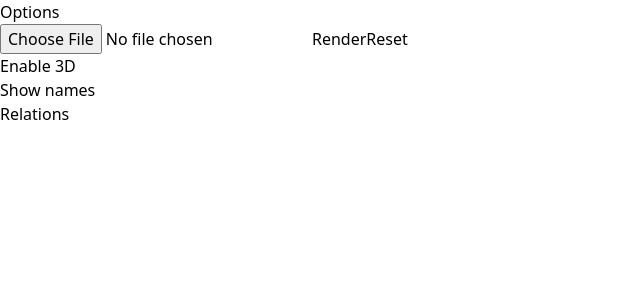
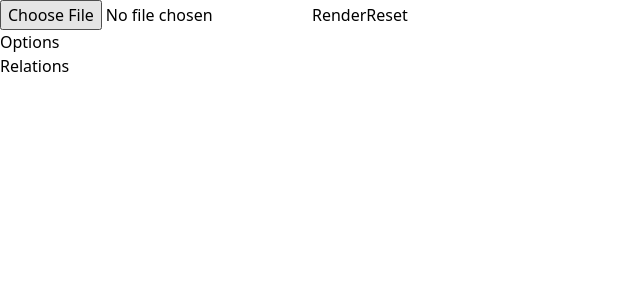
Before and after one commit to xAt0mZ/edge-viewer, a React (Vite) app: page / in a window 1280 px wide. Shown: the top 300 px of the page, without its empty margins (0-640 px from the left). Built offline with nearby package versions, Linux system fonts and the light colour scheme.

Commit message:
refactor: extract node building logic

```diff
--- a/src/App.tsx
+++ b/src/App.tsx
@@ -1,26 +1,19 @@
 import { useCallback, useEffect, useState } from 'react';
+import { Tooltip } from 'react-tooltip';
+import { QuestionMarkCircleIcon } from '@heroicons/react/24/outline';
 
 import { generateLinks } from './utils/generateLinks';
 import { Upload } from './components/Upload';
-import { getContainersNodes } from './getters/containers';
-import { getScheduleNodes } from './getters/schedules';
-import { getEndpointsNodes } from './getters/endpoints';
-import { getEdgeStacksNodes } from './getters/edgeStacks';
-import { getEdgeGroupsNodes } from './getters/edgeGroups';
-
 import { useOptions } from './hooks/useOptions';
 import { useLinksConfig } from './hooks/useLinks';
-import { getEndpointGroupsNodes } from './getters/endpointGroups';
-import { getTagsNodes } from './getters/tags';
-import { Nodes } from './types/node';
+import { GraphNode, Nodes } from './types/node';
 // import { GraphLink } from './types/link';
 import { Json } from './types/json';
-import { Graph, GraphData } from './Graph';
-import { Tooltip } from 'react-tooltip';
-import { QuestionMarkCircleIcon } from '@heroicons/react/24/outline';
 import { LinkType, LinskNotes } from './types/link';
 import { Collapsible } from './components/Collapsible';
 import { Switch } from './components/Switch';
+import { generateNodes } from './getters/generateNodes';
+import { Graph, GraphData } from './Graph';
 
 export function App() {
   const { linksConfig } = useLinksConfig();
@@ -30,42 +23,26 @@ export function App() {
   // const [links, setLinks] = useState<GraphLink[] | undefined>(undefined);
 
   const [data, setData] = useState<GraphData>(undefined);
+  // const [selectedNode, setSelectedNode] = useState<GraphNode | undefined>(
+  //   undefined
+  // );
 
   useEffect(() => {
     if (!json) {
       return;
     }
-    const endpoints = getEndpointsNodes(json);
-    const containers = getContainersNodes(json, endpoints);
-    const schedules = getScheduleNodes(json);
-    const edgeStacks = getEdgeStacksNodes(json);
-    const edgeGroups = getEdgeGroupsNodes(json);
-    const endpointGroups = getEndpointGroupsNodes(json);
-    const tags = getTagsNodes(json);
+    const nodes = generateNodes(json);
 
     const data: GraphData = {
-      nodes: [
-        ...endpoints,
-        ...containers,
-        ...schedules,
-        ...edgeStacks,
-        ...edgeGroups,
-        ...endpointGroups,
-        ...tags,
-      ],
+      nodes: Object.values(nodes).reduce(
+        (acc, v) => acc.concat(v),
+        [] as GraphNode[]
+      ),
       links: [],
     };
 
     setData(data);
-    setNodes({
-      endpoints,
-      containers,
-      schedules,
-      edgeStacks,
-      edgeGroups,
-      endpointGroups,
-      tags,
-    });
+    setNodes(nodes);
   }, [json]);
 
   const render = useCallback(() => {
@@ -80,7 +57,6 @@ export function App() {
   return (
     <div className='relative bg-black h-screen w-screen'>
       <div className='absolute top-2.5 left-2.5 bg-white z-50 rounded p-2 flex flex-col gap-2'>
-        <Collapsible trigger='Options' open>
         <OptionsPanel
           data={data}
           json={json}
@@ -88,12 +64,16 @@ export function App() {
           setData={setData}
           setJson={setJson}
         />
-        </Collapsible>
         <Collapsible trigger='Relations'>
           <LinkOptionsPanel />
         </Collapsible>
       </div>
-      {data && data.links.length && <Graph graphData={data} />}
+      {data && data.links.length && (
+        <Graph
+          graphData={data}
+          // onNodeClick={} onNodeRightClick={}
+        />
+      )}
     </div>
   );
 }
@@ -115,6 +95,7 @@ function OptionsPanel({
   const { options, setOptions } = useOptions();
 
   return (
+    <>
       <div className='grid grid-cols-2 gap-2'>
         <Upload
           id='file-upload'
@@ -135,6 +116,9 @@ function OptionsPanel({
         >
           Reset
         </button>
+      </div>
+      <Collapsible trigger='Options'>
+        <div className='grid grid-cols-2'>
           <Switch
             label='Enable 3D'
             enabled={options.use3d}
@@ -146,6 +130,8 @@ function OptionsPanel({
             onChange={() => setOptions({ showNames: !options.showNames })}
           />
         </div>
+      </Collapsible>
+    </>
   );
 }
 
--- a/src/Graph.tsx
+++ b/src/Graph.tsx
@@ -27,7 +27,13 @@ type CommonProps2D = Pick<Props2D, CommonKeys>;
 type CommonProps3D = Pick<Props3D, CommonKeys>;
 type CommonProps = CommonProps2D | CommonProps3D;
 
-type Props = { graphData: GraphData };
+type NodeClickActions =
+  | Pick<Props2D, 'onNodeClick' | 'onNodeRightClick'>
+  | Pick<Props3D, 'onNodeClick' | 'onNodeRightClick'>;
+
+type Props = NodeClickActions & {
+  graphData: GraphData;
+};
 export function Graph({ graphData }: Props) {
   const { options } = useOptions();
   const [width, height] = useWindowSize();
--- a/src/components/Collapsible.tsx
+++ b/src/components/Collapsible.tsx
@@ -14,8 +14,8 @@ export function Collapsible({
     <ReactCollapsible
       trigger={trigger}
       open={open}
-      triggerClassName='relative block w-full pb-1 after:content-[">"] after:absolute after:right-0 after:rotate-90'
-      triggerOpenedClassName='relative block w-full pb-1 after:content-["<"] after:absolute after:right-0 after:rotate-90'
+      triggerClassName='font-bold relative block w-full pb-1 after:content-[">"] after:absolute after:right-0 after:rotate-90'
+      triggerOpenedClassName='font-bold relative block w-full pb-1 after:content-["<"] after:absolute after:right-0 after:rotate-90'
     >
       {children}
     </ReactCollapsible>
--- /dev/null
+++ b/src/getters/generateNodes.ts
@@ -0,0 +1,28 @@
+import { Json } from '../types/json';
+import { Nodes } from '../types/node';
+import { getContainersNodes } from './containers';
+import { getEdgeGroupsNodes } from './edgeGroups';
+import { getEdgeStacksNodes } from './edgeStacks';
+import { getEndpointGroupsNodes } from './endpointGroups';
+import { getEndpointsNodes } from './endpoints';
+import { getScheduleNodes } from './schedules';
+import { getTagsNodes } from './tags';
+
+export function generateNodes(json: Json): Nodes {
+  const endpoints = getEndpointsNodes(json);
+  const containers = getContainersNodes(json, endpoints);
+  const schedules = getScheduleNodes(json);
+  const edgeStacks = getEdgeStacksNodes(json);
+  const edgeGroups = getEdgeGroupsNodes(json);
+  const endpointGroups = getEndpointGroupsNodes(json);
+  const tags = getTagsNodes(json);
+  return {
+    endpoints,
+    containers,
+    schedules,
+    edgeStacks,
+    edgeGroups,
+    endpointGroups,
+    tags,
+  };
+}
```
Lines whose indentation alone changed are shown as unchanged.
